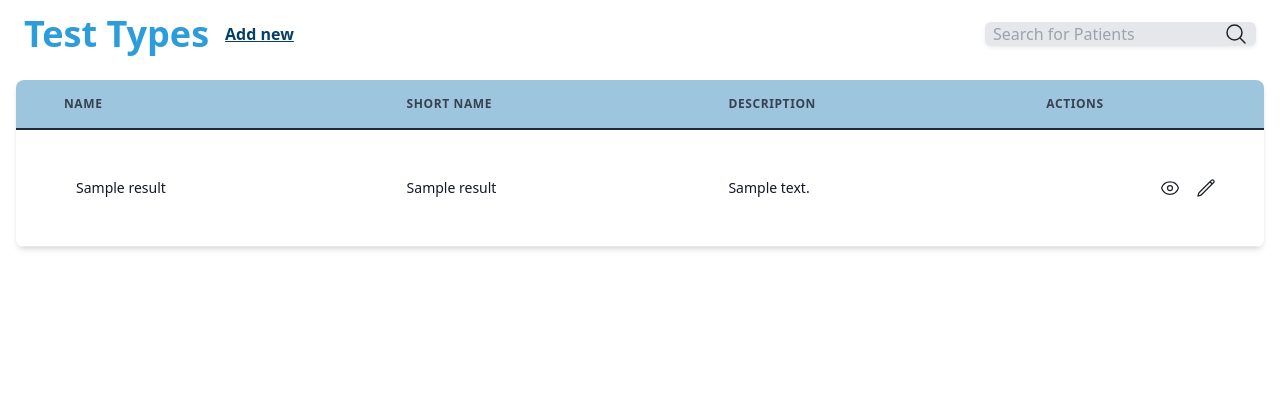
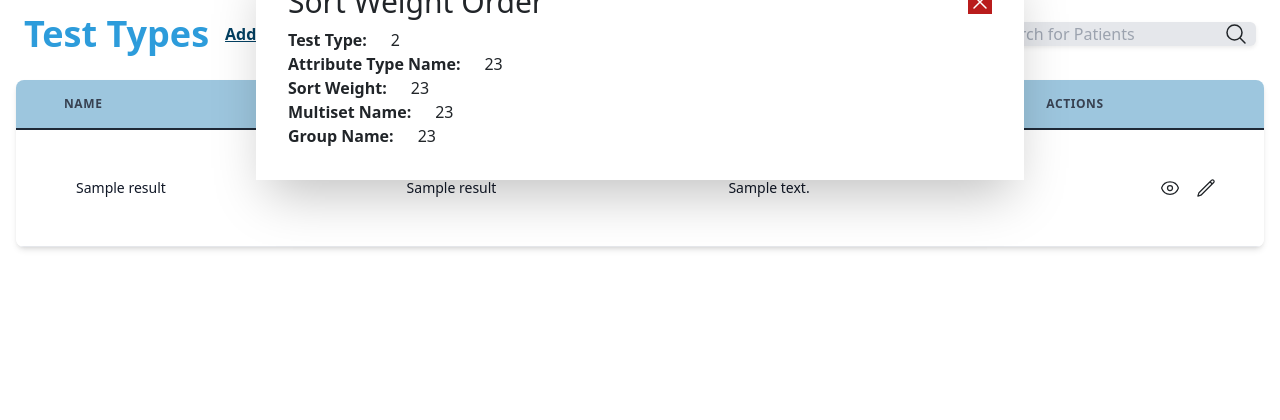
Before and after one commit to esquaredsystems/openmrs-module-mdrtb-web, a Django app: page /commonlab in a window 1280 px wide. Shown: the part 177-597 px from the top of the page. Run offline with Django 4.2, Linux system fonts and the light colour scheme; tables that the repository leaves empty hold one stand-in row (values such as "Sample post"); a database or web service that is not in the repository returns one stand-in record (values such as "Sample title"); data that the repository does not hold is empty; some libraries are stand-ins or nearby versions.

Commit message:
View Test type done

```diff
--- a/ETB/tbregister/templates/tbregister/commonlab.html
+++ b/ETB/tbregister/templates/tbregister/commonlab.html
@@ -16,17 +16,31 @@
 </head>
 <body id="modal-parent" class="relative ">
 
-  <section id="modal" class="text-center transition-opacity ease-in-out duration-500 opacity-0  backdrop-blur-3xl inset-0 z-50 shadow-2xl  m-10  bg-white w-3/5 mx-auto p-8 absolute top-0 left-0 right-0 bottom-0 h-min my-auto ">
+  <section id="modal" class="flex flex-col justify-center  transition-opacity ease-in-out duration-500 opacity-100  backdrop-blur-3xl inset-0 z-50 shadow-2xl  m-10  bg-white w-3/5 mx-auto p-8 absolute top-0 left-0 right-0 bottom-0 h-min my-auto ">
     <div class="flex items-center justify-between ">
-      <h3>Chest X-Ray</h3>
+      <h3 id="modal-testType" class="text-3xl">Sort Weight Order</h3>
       <svg id="close-modal" xmlns="http://www.w3.org/2000/svg" fill="none" viewBox="0 0 24 24" stroke-width="1.5" stroke="currentColor" class="w-6 h-6 text-white bg-red-700 cursor-pointer">
         <path stroke-linecap="round" stroke-linejoin="round" d="M6 18L18 6M6 6l12 12" />
       </svg>
 
 
     </div>
-    <div>
-
+    <div class="mt-2">
+      <div class="flex items-center space-x-6">
+        <span class="font-bold">Test Type:</span><span id="modal-testTypeId">2</span>
+      </div>
+      <div class="flex items-center space-x-6">
+        <span class="font-bold">Attribute Type Name:</span><span id="modal-attributeTypeName">23</span>
+      </div>
+      <div class="flex items-center space-x-6">
+        <span class="font-bold">Sort Weight:</span><span id="modal-sortWeight">23</span>
+      </div>
+      <div class="flex items-center space-x-6">
+        <span class="font-bold">Multiset Name:</span><span id="modal-multisetName">23</span>
+      </div>
+      <div class="flex items-center space-x-6">
+        <span class="font-bold">Group Name:</span><span id="modal-groupName">23</span>
+      </div>
     </div>
   </section>
     <header class="p-4	 flex items-center justify-between">
@@ -124,7 +138,7 @@
                           class="px-5 py-5 border-b border-gray-200 bg-white text-sm text-right"
                         >
                           <div class="flex items-center space-x-4 justify-end">
-                            <svg id="view" xmlns="http://www.w3.org/2000/svg" fill="none" viewBox="0 0 24 24" stroke-width="1.5" stroke="currentColor" class="w-5 h-5 cursor-pointer">
+                            <svg id="view" onclick="showModal('{{item.uuid}}')" xmlns="http://www.w3.org/2000/svg" fill="none" viewBox="0 0 24 24" stroke-width="1.5" stroke="currentColor" class="w-5 h-5 cursor-pointer">
                               <path stroke-linecap="round" stroke-linejoin="round" d="M2.036 12.322a1.012 1.012 0 010-.639C3.423 7.51 7.36 4.5 12 4.5c4.638 0 8.573 3.007 9.963 7.178.07.207.07.431 0 .639C20.577 16.49 16.64 19.5 12 19.5c-4.638 0-8.573-3.007-9.963-7.178z" />
                               <path stroke-linecap="round" stroke-linejoin="round" d="M15 12a3 3 0 11-6 0 3 3 0 016 0z" />
                             </svg>
@@ -153,12 +167,20 @@
       let modal = document.getElementById('modal')
       let modalOpen = false
       let modalParent = document.getElementById('modal-parent')
-      viewIcon.addEventListener('click' , function(){
-        modal.classList.remove('opacity-0')
-        modalOpen = true
+      // viewIcon.addEventListener('click' , function(){
+      //   modal.classList.remove('opacity-0')
+      //   modalOpen = true
 
 
-      })
+      // })
+      function showModal(testTypeId){
+          let modalTestType = document.getElementById('modal-testType')
+          const BASE_URL = 'http://46.20.206.173:18080/openmrs/ws/rest/v1/'
+          fetch()
+          // modal.classList.remove('opacity-0')
+
+
+        }
       let modalClose = document.getElementById('close-modal')
       modalClose.addEventListener('click' , function(){
           modal.classList.add('opacity-0')
--- a/ETB/tbregister/views.py
+++ b/ETB/tbregister/views.py
@@ -27,7 +27,7 @@ def actual_enroll(req):
 def commonlab(req):
     url = 'commonlab/labtesttype'
     response = requests.get(url=BASE_URL+url,params={'v' : 'default'})
-
+    print(len(response.json()['results']))
     context = {
         'response' : response.json()['results']
     }
```
